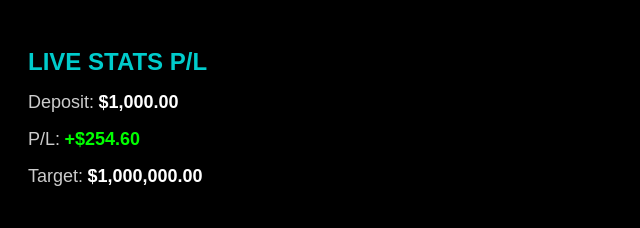
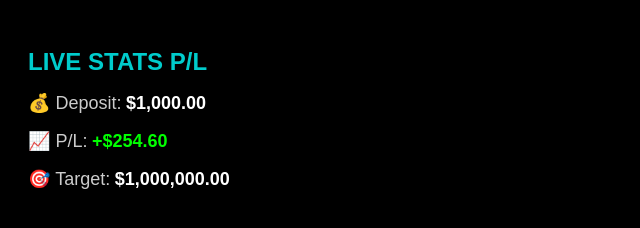
Before and after one commit to cfdkiller/live-pnl, a plain HTML site: page index.html in a window 1280 px wide. Shown: the whole page, without its empty margins (0-640 px from the left). Drawn offline with Linux system fonts and the light colour scheme.

Commit message:
Update index.html

```diff
--- a/index.html
+++ b/index.html
@@ -8,9 +8,9 @@
 </head>
 <body>
   <h2 id="title">LIVE STATS P/L</h2>
-  <p><span class="label">Deposit:</span> <span id="deposit" class="value"></span></p>
-  <p><span class="label">P/L:</span> <span id="pl" class="value"></span></p>
-  <p><span class="label">Target:</span> <span id="target" class="value"></span></p>
+  <p><span class="label">💰 Deposit:</span> <span id="deposit" class="value"></span></p>
+  <p><span class="label">📈 P/L:</span> <span id="pl" class="value"></span></p>
+  <p><span class="label">🎯 Target:</span> <span id="target" class="value"></span></p>
 
   <script>
     async function updateData() {
```
